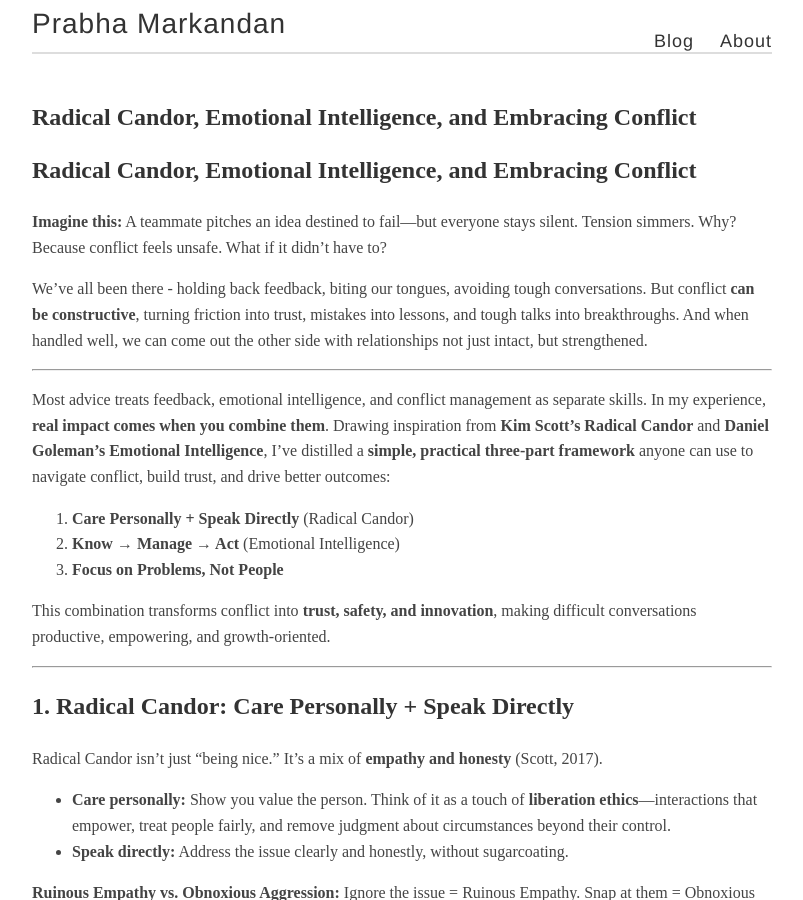
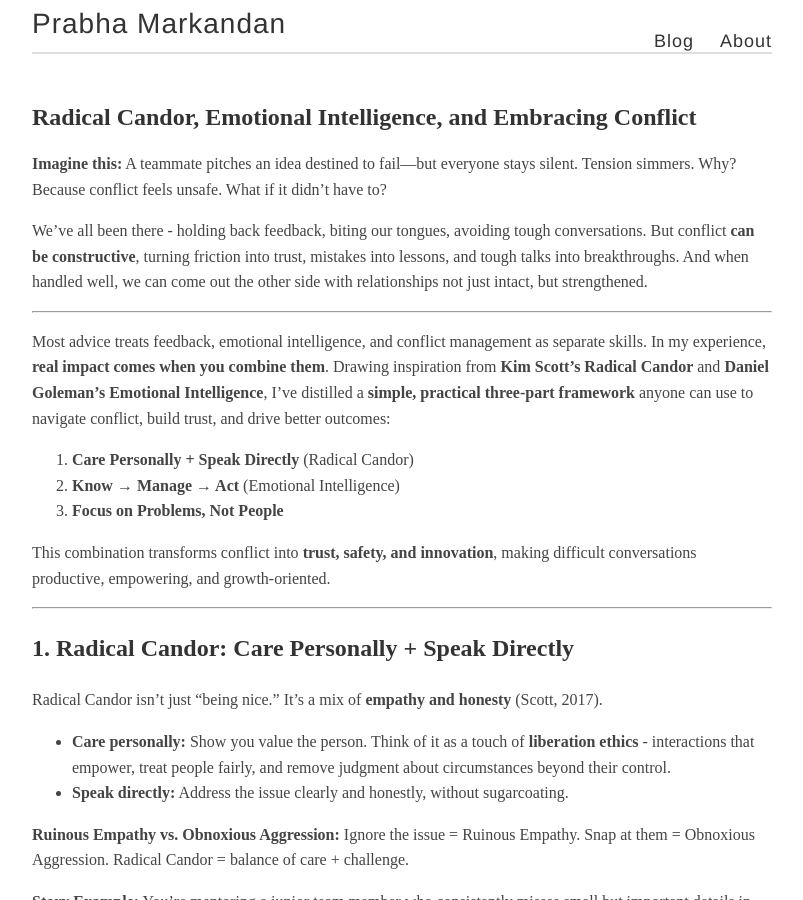
Before and after one commit to prabhamarkandan/prabhamarkandan.github.io, a Jekyll site: the page built from _posts/2025-08-16-radical-candor-emotional-intelligence-and-embracing-conflict.md, in a window 1280 px wide and 900 px high. Shown: the whole window, without its empty margins (238-1041 px from the left). Built offline with Jekyll 4.4.1, drawn with Linux system fonts in a browser that asks for light colours; some of the changed text lies outside the part shown.

Commit message:
Update 2025-08-16-radical-candor-emotional-intelligence-and-embracing-conflict.md

```diff
--- a/_posts/2025-08-16-radical-candor-emotional-intelligence-and-embracing-conflict.md
+++ b/_posts/2025-08-16-radical-candor-emotional-intelligence-and-embracing-conflict.md
@@ -4,8 +4,6 @@ title: "Radical Candor, Emotional Intelligence, and Embracing Conflict"
 date: 2025-08-16
 categories: engineering leadership
 ---
-
-# Radical Candor, Emotional Intelligence, and Embracing Conflict
 
 **Imagine this:** A teammate pitches an idea destined to fail—but everyone stays silent. Tension simmers. Why? Because conflict feels unsafe. What if it didn’t have to?
 
@@ -27,7 +25,7 @@ This combination transforms conflict into **trust, safety, and innovation**, mak
 
 Radical Candor isn’t just “being nice.” It’s a mix of **empathy and honesty** (Scott, 2017).
 
-* **Care personally:** Show you value the person. Think of it as a touch of **liberation ethics**—interactions that empower, treat people fairly, and remove judgment about circumstances beyond their control.
+* **Care personally:** Show you value the person. Think of it as a touch of **liberation ethics** - interactions that empower, treat people fairly, and remove judgment about circumstances beyond their control.
 * **Speak directly:** Address the issue clearly and honestly, without sugarcoating.
 
 **Ruinous Empathy vs. Obnoxious Aggression:** Ignore the issue = Ruinous Empathy. Snap at them = Obnoxious Aggression. Radical Candor = balance of care + challenge.
@@ -99,7 +97,7 @@ Tension that could have blocked progress becomes **alignment, learning, and bett
 
 ## **Closing Thought**
 
-Every tough conversation I’ve faced became easier once I combined **care, clarity, and focus**. Conflict doesn’t have to be scary—**Radical Candor + Emotional Intelligence + problem-focused conversations = trust, safety, innovation**. Sprinkle in **liberation ethics**, and your interactions aren’t just effective—they’re empowering.
+Every tough conversation I’ve faced became easier once I combined **care, clarity, and focus**. Conflict doesn’t have to be scary - **Radical Candor + Emotional Intelligence + problem-focused conversations = trust, safety, innovation**. Sprinkle in **liberation ethics**, and your interactions aren’t just effective—they’re empowering.
 
 ---
 
```
